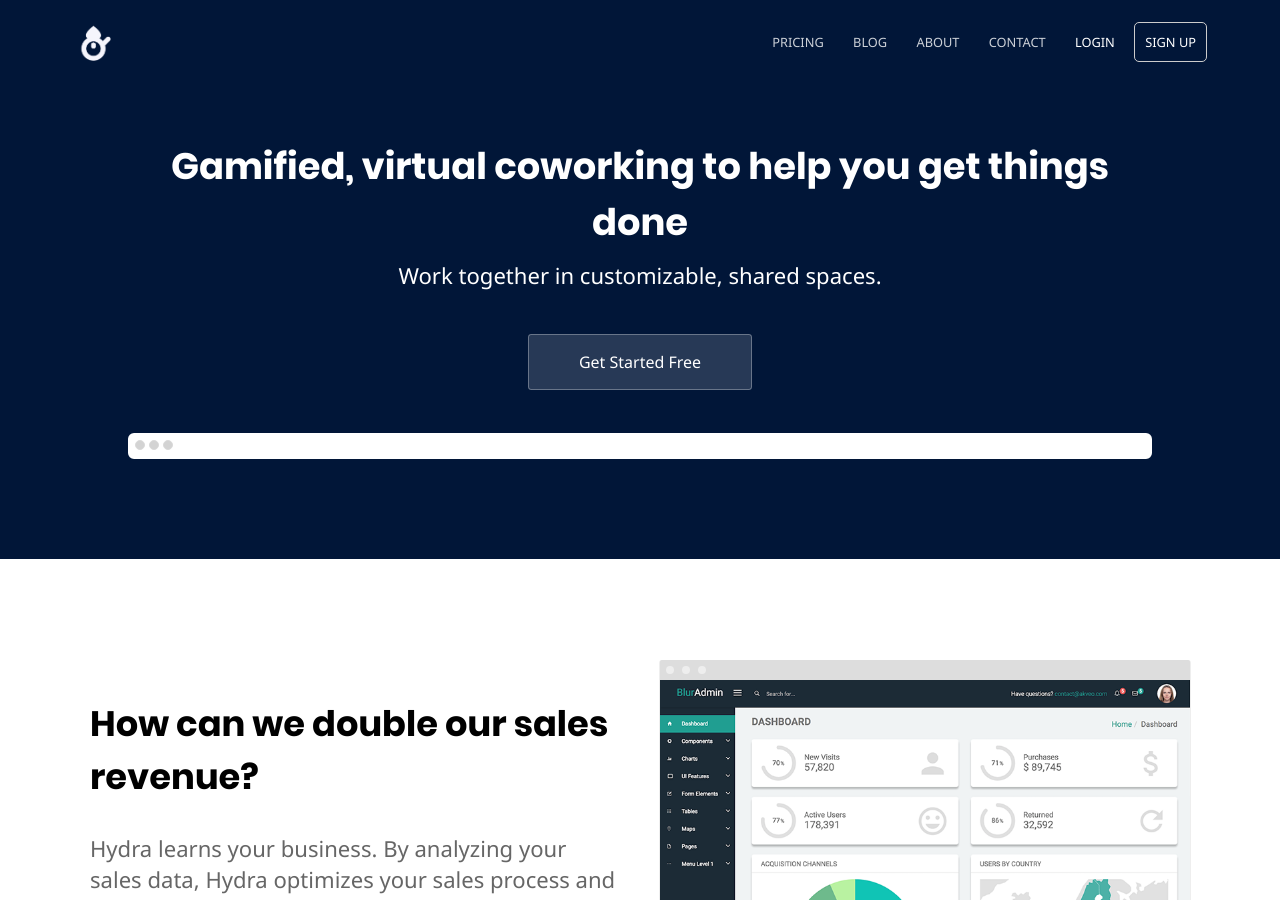
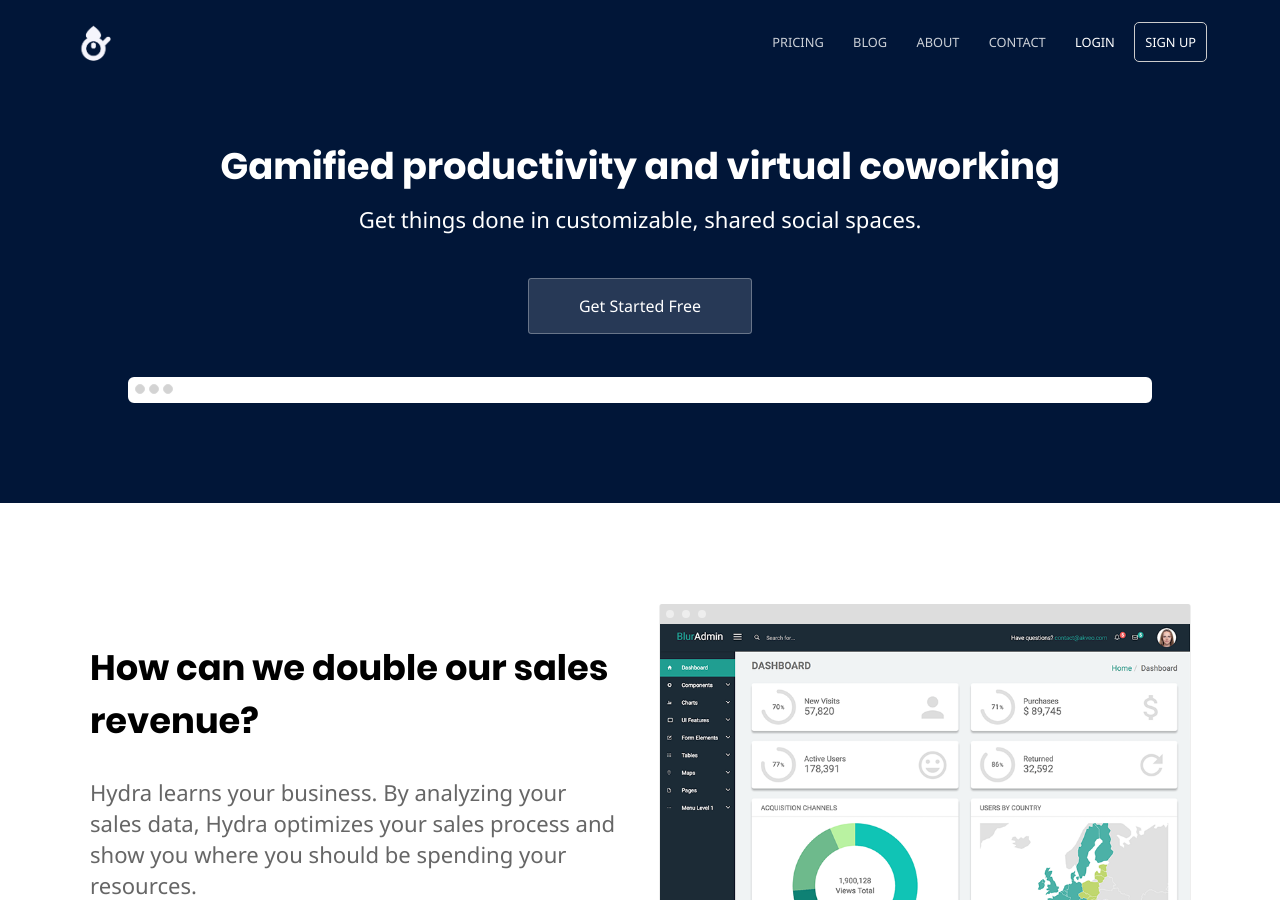
Before and after one commit to innkeeper-games/cowork-site, a Jekyll site: the page built from index.html, in a window 1280 px wide and 900 px high. Built offline with Jekyll 4.4.1, drawn with Linux system fonts in a browser that asks for light colours; a script that is not in the unit is left out.

Commit message:
Update index.html

```diff
--- a/index.html
+++ b/index.html
@@ -4,8 +4,8 @@ description: Free, gamified productivity app
 ---
 <section class="hero">
 	<div class="text-container">
-		<h1 class="editable">Gamified, virtual coworking to help you get things done</strong></h1>
-		<p class="subtext editable">Work together in customizable, shared spaces.</p>
+		<h1 class="editable">Gamified productivity and virtual coworking</strong></h1>
+		<p class="subtext editable">Get things done in customizable, shared social spaces.</p>
 		<div class="cta button alt"><a href="{{ site.baseurl }}/contact/">Get Started Free</a></div>
 		<div class="fake-browser-ui">
 			<div class="frame">
```
